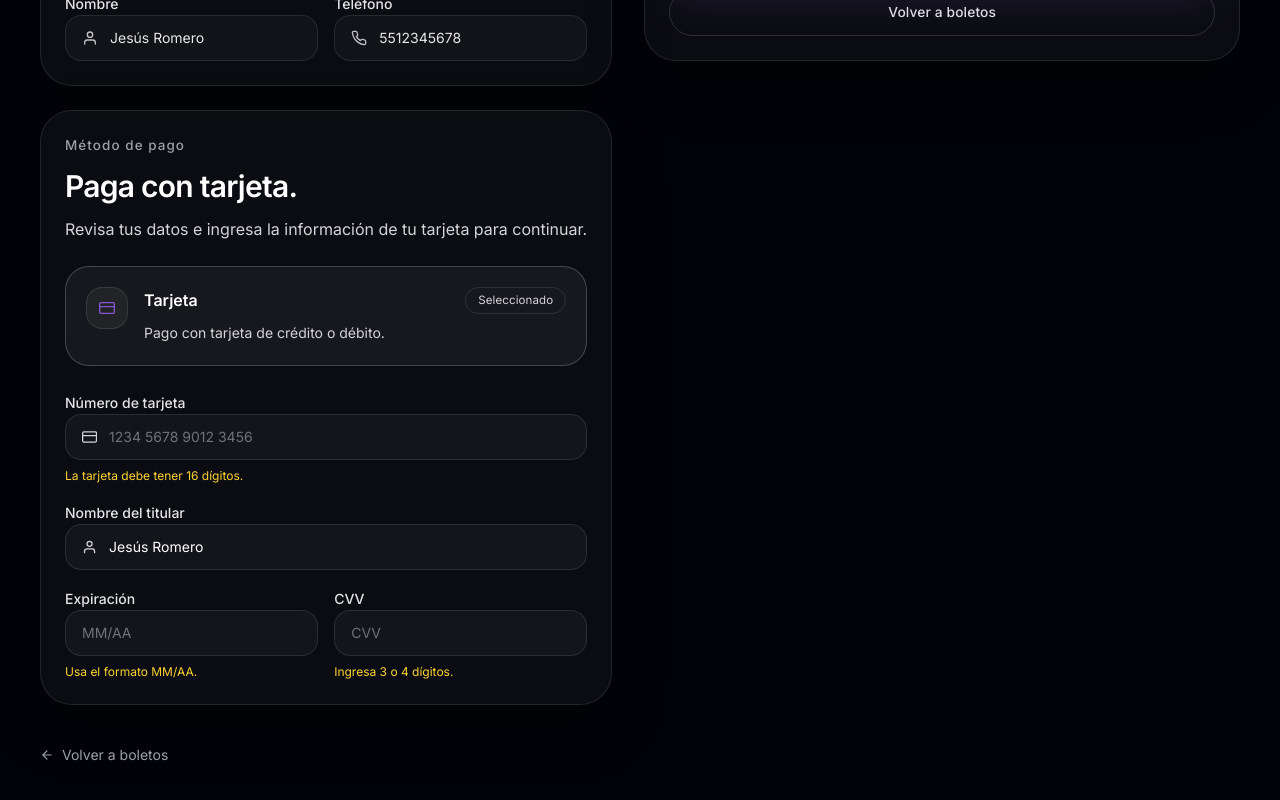
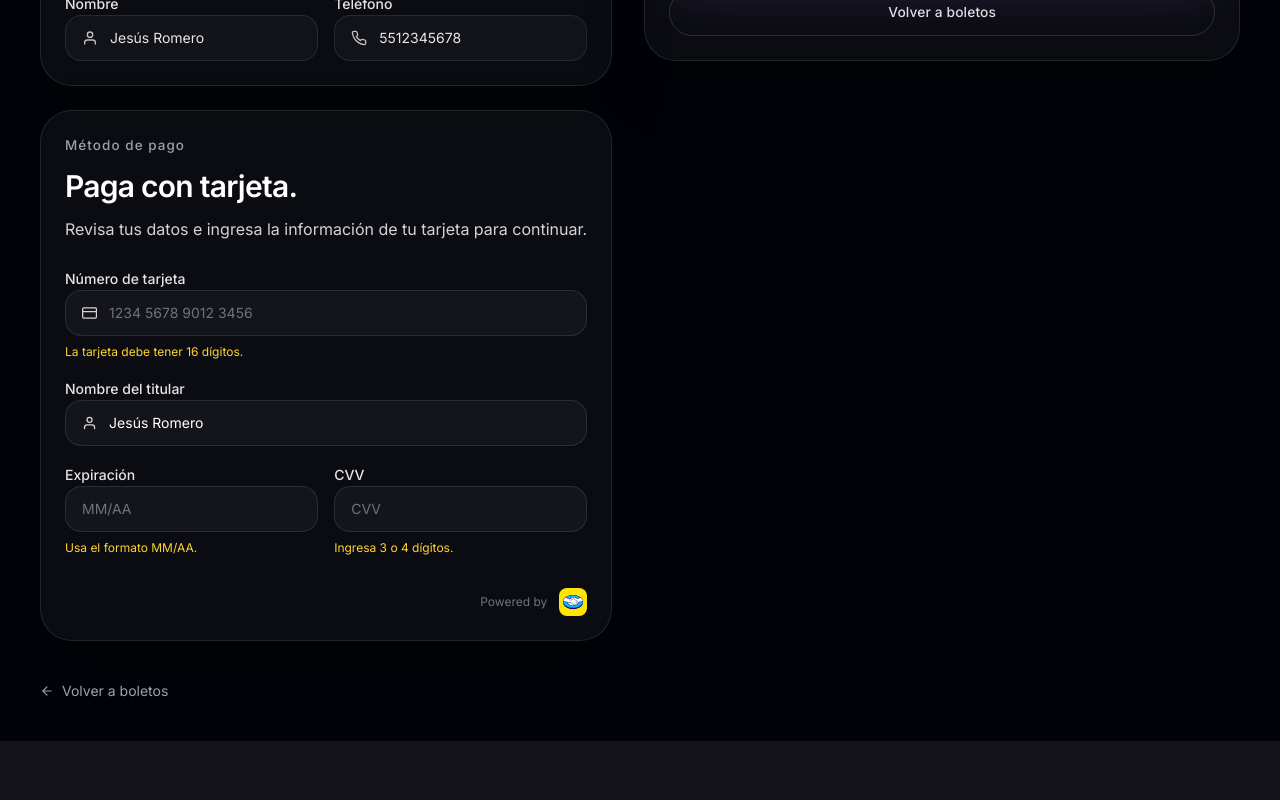
Before and after one commit to dev-status/dcompass-platform, a Next.js app in the folder apps/ui-lab/: page /checkout in a window 1280 px wide. Shown: the part 538-1338 px from the top of the page. After the commit the page ends 1279 px from the top, so only its background shows below. Built offline with nearby package versions, Linux system fonts and the light colour scheme.

Commit message:
fix: simplify mercado pago badge on checkout

```diff
--- a/apps/ui-lab/src/app/checkout/page.tsx
+++ b/apps/ui-lab/src/app/checkout/page.tsx
@@ -169,21 +169,6 @@ export default function CheckoutPage() {
                   <p className="text-base leading-relaxed text-zinc-300">Revisa tus datos e ingresa la información de tu tarjeta para continuar.</p>
                 </div>
 
-                <div className="mt-6 rounded-[1.5rem] border border-white/20 bg-white/[0.05] p-5">
-                  <div className="flex items-start gap-4">
-                    <div className="inline-flex shrink-0 rounded-2xl border border-white/10 bg-white/[0.05] p-3" style={{ color: colors.accent }}>
-                      <FiCreditCard className="text-base" />
-                    </div>
-                    <div className="min-w-0 flex-1">
-                      <div className="flex items-center justify-between gap-3">
-                        <h3 className="text-base font-semibold text-white">Tarjeta</h3>
-                        <span className="rounded-full border border-white/10 px-3 py-1 text-[0.72rem] tracking-[0.01em] text-zinc-300">Seleccionado</span>
-                      </div>
-                      <p className="mt-2 text-sm leading-relaxed text-zinc-300">Pago con tarjeta de crédito o débito.</p>
-                    </div>
-                  </div>
-                </div>
-
                 <div className="mt-6 grid gap-4">
                   <div className="space-y-2">
                     <label className="text-sm font-medium text-zinc-200">Número de tarjeta</label>
@@ -227,6 +212,17 @@ export default function CheckoutPage() {
                       />
                       {!isCvvValid && <p className="text-xs text-amber-300">Ingresa 3 o 4 dígitos.</p>}
                     </div>
+                  </div>
+
+                  <div className="mt-4 flex items-center justify-end gap-3 text-xs text-zinc-500">
+                    <span>Powered by</span>
+                    <Image
+                      src="/payments/mercado-pago.jpg"
+                      alt="Mercado Pago"
+                      width={88}
+                      height={32}
+                      className="h-7 w-auto rounded-lg object-contain"
+                    />
                   </div>
                 </div>
               </section>
```
Also changed, not shown: apps/ui-lab/public/payments/mercado-pago.jpg (added).
